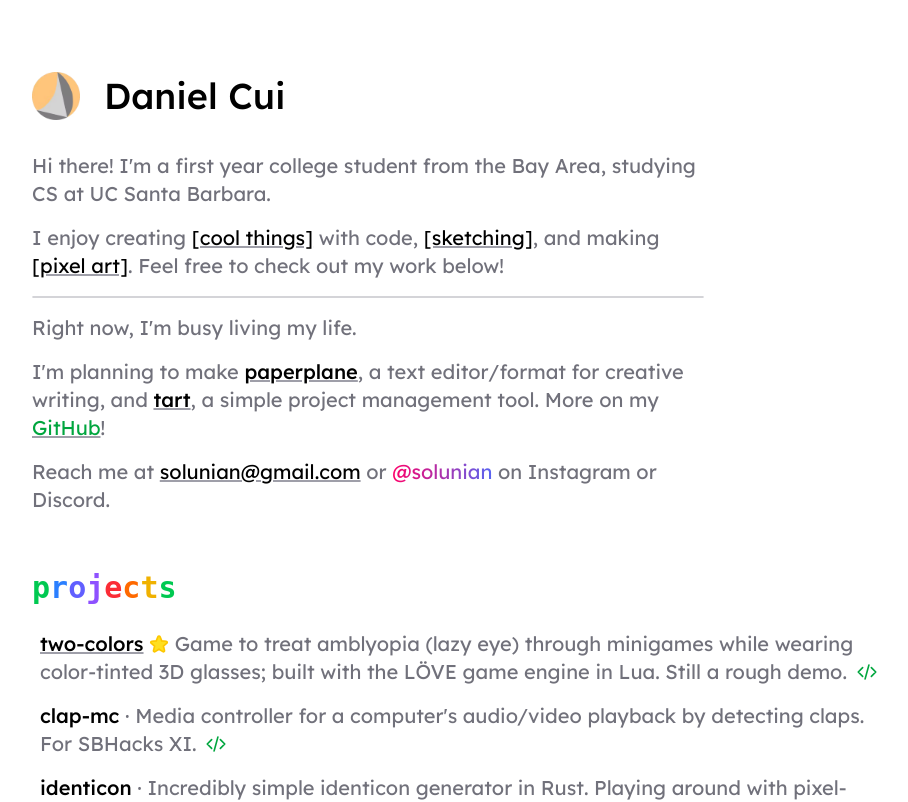
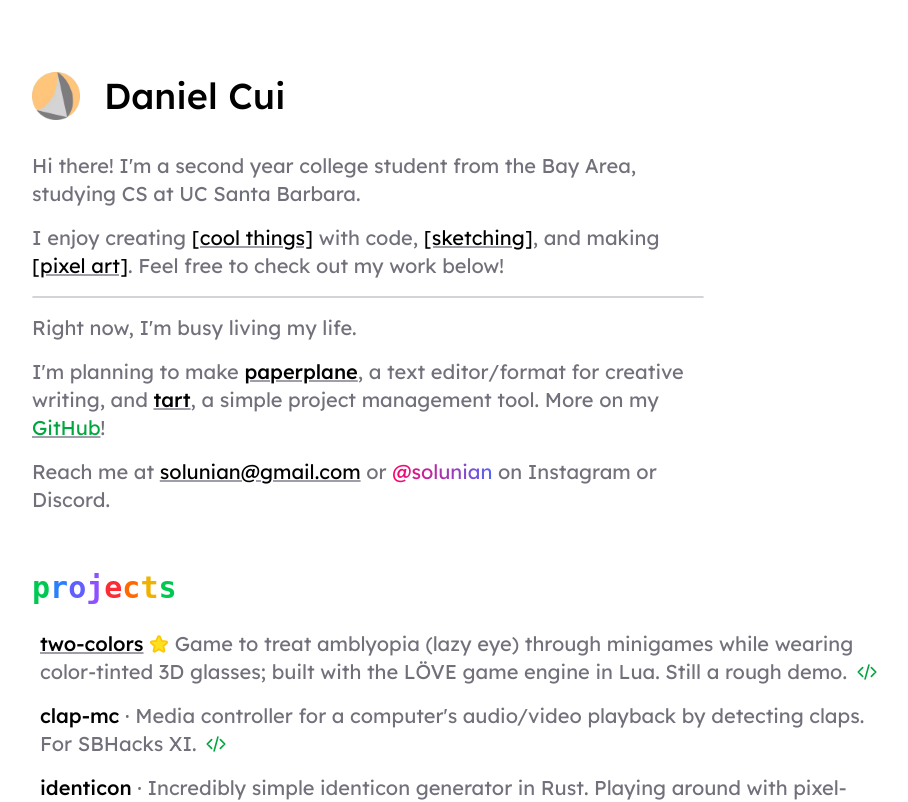
Before and after one commit to solunian/website, a SvelteKit app: page / in a window 1280 px wide. Shown: the top 802 px of the page, without its empty margins (176-1084 px from the left). Built offline with nearby package versions, Linux system fonts and the light colour scheme; a web font is replaced by a local one.

Commit message:
fix!: bun lockfile change removed comp import errors | chore: update to 2nd year

```diff
--- a/src/routes/+page.svelte
+++ b/src/routes/+page.svelte
@@ -45,7 +45,7 @@
       </div>
 
       <p>
-        Hi there! I'm a first year college student from the Bay Area, studying CS at UC Santa
+        Hi there! I'm a second year college student from the Bay Area, studying CS at UC Santa
         Barbara.
       </p>
 
```
Also changed, not shown: 2 other files (tests, documents, lock files or other folders).
